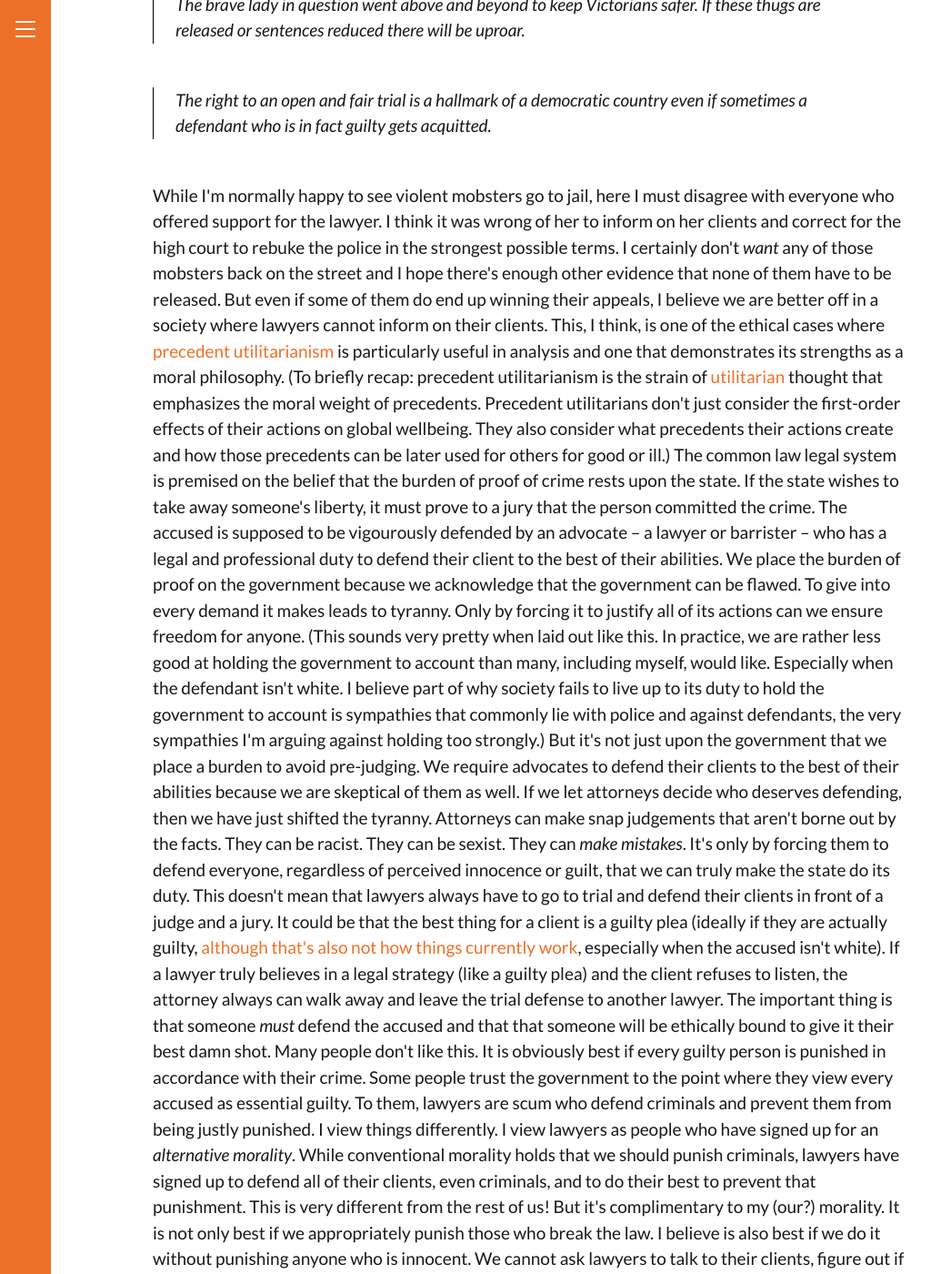
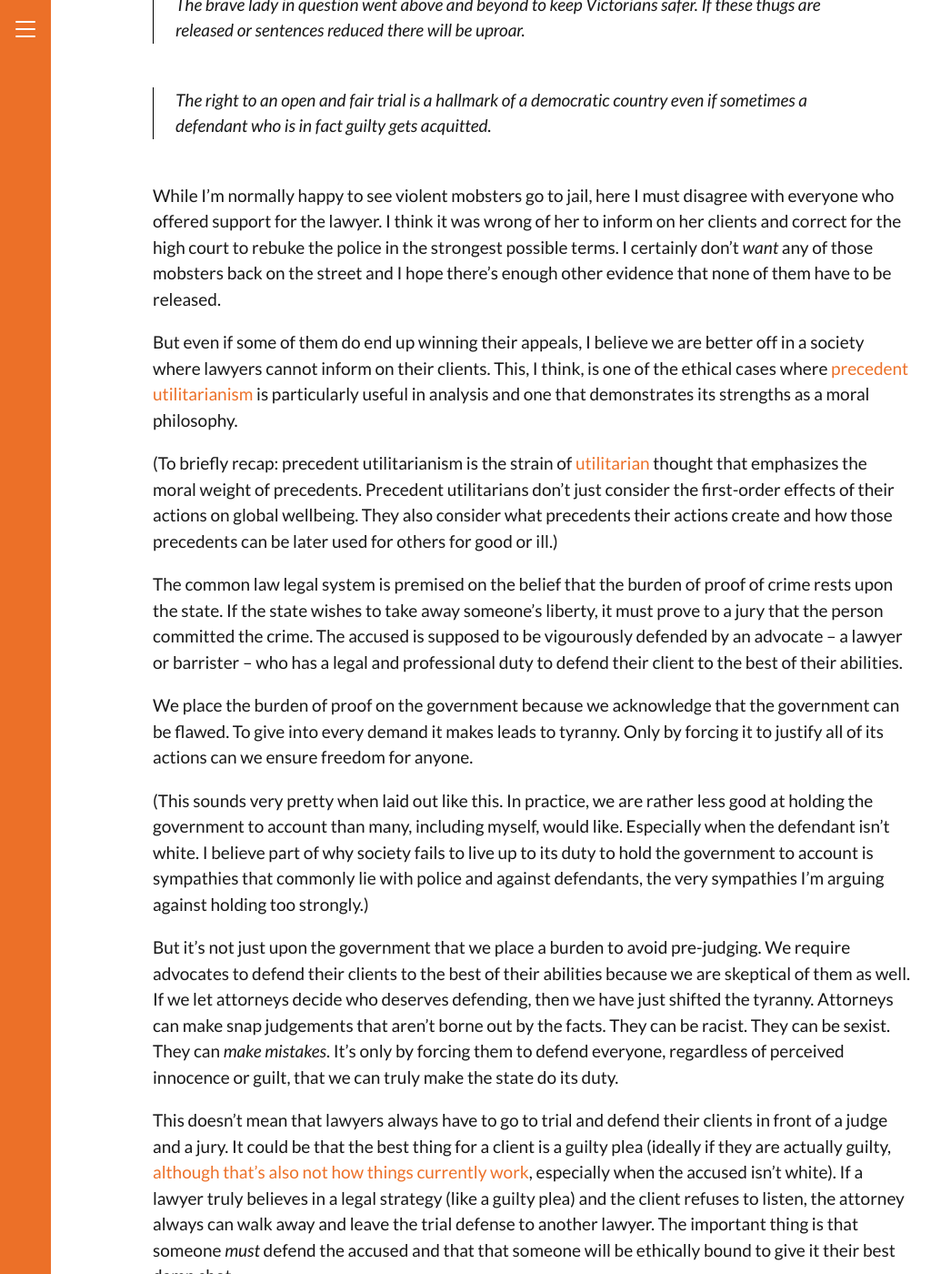
Before and after one commit to alexanian/socratic-form-microscopy, a Jekyll site: the page built from _posts/2019-01-26-signing-up-for-different-moralities.md, in a window 1280 px wide and 1400 px high, scrolled down 977 px. Shown: the whole window at 91% size, without its empty margins (0-1046 px from the left). Built offline with Jekyll 4.4.1, drawn with Linux system fonts in a browser that asks for light colours; some of the changed text lies outside the part shown.

Commit message:
fix missing closing tag in specific post

```diff
--- a/_posts/2019-01-26-signing-up-for-different-moralities.md
+++ b/_posts/2019-01-26-signing-up-for-different-moralities.md
@@ -36,7 +36,7 @@ tags:
 <p>The right to an open and fair trial is a hallmark of a democratic country even if sometimes a defendant who is in fact guilty gets acquitted.</p>
 </blockquote>
 
-<p>While I'm normally happy to see violent mobsters go to jail, here I must disagree with everyone who offered support for the lawyer. I think it was wrong of her to inform on her clients and correct for the high court to rebuke the police in the strongest possible terms. I certainly don't <em>want</em> any of those mobsters back on the street and I hope there's enough other evidence that none of them have to be released.
+While I'm normally happy to see violent mobsters go to jail, here I must disagree with everyone who offered support for the lawyer. I think it was wrong of her to inform on her clients and correct for the high court to rebuke the police in the strongest possible terms. I certainly don't <em>want</em> any of those mobsters back on the street and I hope there's enough other evidence that none of them have to be released.
 
 But even if some of them do end up winning their appeals, I believe we are better off in a society where lawyers cannot inform on their clients. This, I think, is one of the ethical cases where <a href="{{ site.baseurl }}/2016/10/16/precedent-utilitarianism-a-primer/">precedent utilitarianism</a> is particularly useful in analysis and one that demonstrates its strengths as a moral philosophy.
 
```
